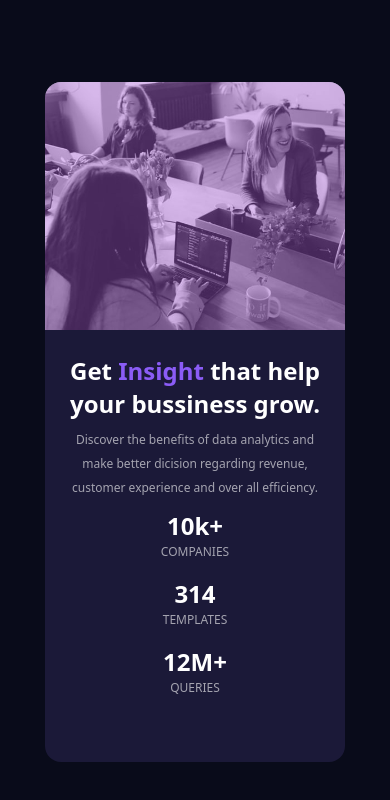
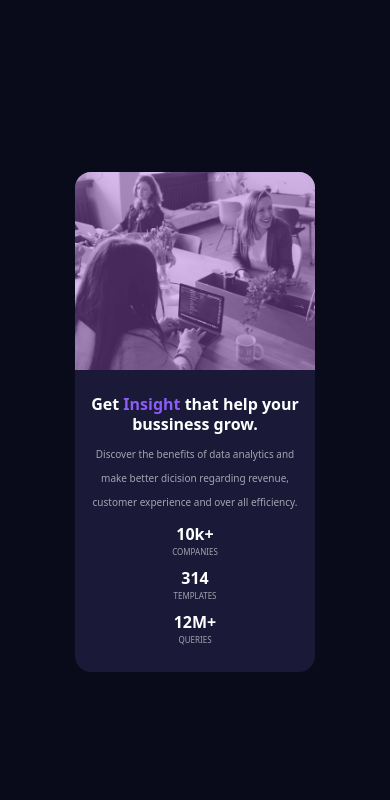
Before and after one commit to adepoju-oluwatobi/08-stats-preview-card-component, a React (Vite) app: page / in a window 390 px wide. Shown: the top 800 px of the page. Built offline with nearby package versions, Linux system fonts and the light colour scheme.

Commit message:
finished the mobile layout

```diff
--- a/src/components/StatsPreviewCard.jsx
+++ b/src/components/StatsPreviewCard.jsx
@@ -3,7 +3,7 @@ import CardImg from '../assets/images/image-header-desktop.jpg'
 
 function StatsPreviewCard() {
   return (
-<div className='bg-[#1b1938] w-[300px] h-[680px] rounded-2xl'>
+<div className='bg-[#1b1938] w-[240px] h-[500px] rounded-2xl'>
         <div className='relative'>
             <img className='rounded-t-2xl' src={CardImg} alt="card image" />
             <div class="absolute inset-0 bg-overlay opacity-40 rounded-t-2xl"></div>
@@ -12,31 +12,31 @@ function StatsPreviewCard() {
 
         <div className='p-4 mt-2 text-white'>
             <div>
-                <p className='line-height text-[24px] text-center font-bold'>
+                <p className='line-height text-[16px] text-center font-bold'>
                     Get <span className='  text-violet-500'>Insight</span> that help your bussiness grow.
                 </p>
-                <p className='leading-6 mt-2 opacity-60 text-center my-2 text-[12px]'>
+                <p className='leading-6 mt-2 opacity-60 text-center my-2 text-[10px]'>
                     Discover the benefits of data analytics and make better dicision regarding revenue, customer experience and over all efficiency.
                 </p>
             </div>
-            <div className='flex flex-col gap-4 justify-center items-center text-center'>
+            <div className='flex flex-col gap-2 justify-center items-center text-center'>
                 <div>
-                    <p className='font-bold text-[24px]'>
+                    <p className='font-bold text-[16px]'>
                         10k+
                     </p>
-                    <p className='text-xs opacity-60'>
+                    <p className='text-[8px] opacity-60'>
                         COMPANIES
                     </p>
                 </div>
                 <div>
-                    <p className='font-bold text-[24px]'>
+                    <p className='font-bold text-[16px]'>
                         314
                     </p>
-                    <p className='text-xs opacity-60'>TEMPLATES</p>
+                    <p className='text-[8px] opacity-60'>TEMPLATES</p>
                 </div>
                 <div>
-                    <p className='font-bold text-[24px]'>12M+</p>
-                    <p className='text-xs opacity-60'>QUERIES</p>
+                    <p className='font-bold text-[16px]'>12M+</p>
+                    <p className='text-[8px] opacity-60'>QUERIES</p>
                 </div>
             </div>
         </div>
--- a/src/index.css
+++ b/src/index.css
@@ -4,6 +4,6 @@
 
 @layer utilities{
     .line-height{
-        line-height: 33px;
+        line-height: 20px;
     }
 }
```
